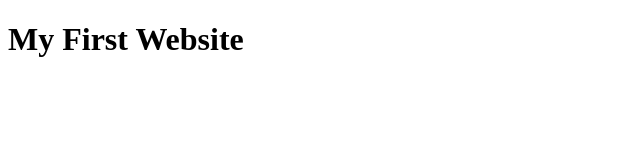
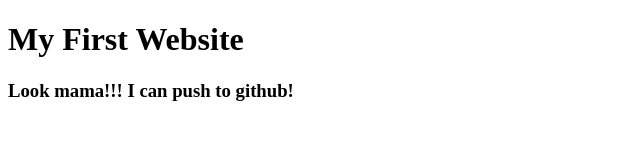
Before and after one commit to nahid-hasan-lipu/My_First_Website, a plain HTML site: page index.html in a window 1280 px wide. Shown: the whole page, without its empty margins (0-640 px from the left). Drawn offline with Linux system fonts and the light colour scheme.

Commit message:
learned github

```diff
--- a/index.html
+++ b/index.html
@@ -8,5 +8,6 @@
 </head>
 <body>
     <h1>My First Website</h1>
+    <h3>Look mama!!! I can push to github!</h3>
 </body>
 </html>
```
Also changed, not shown: git_link-codes.PNG (added).
